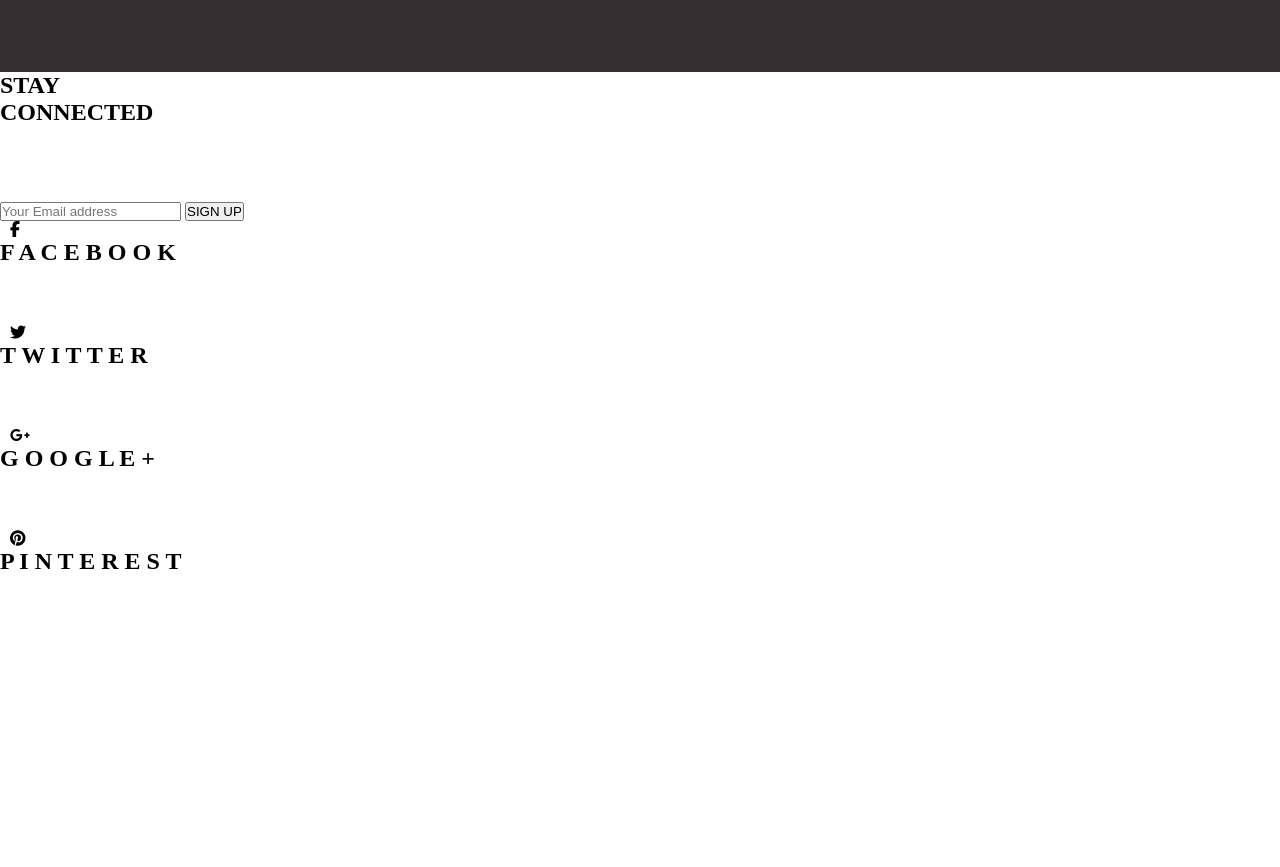
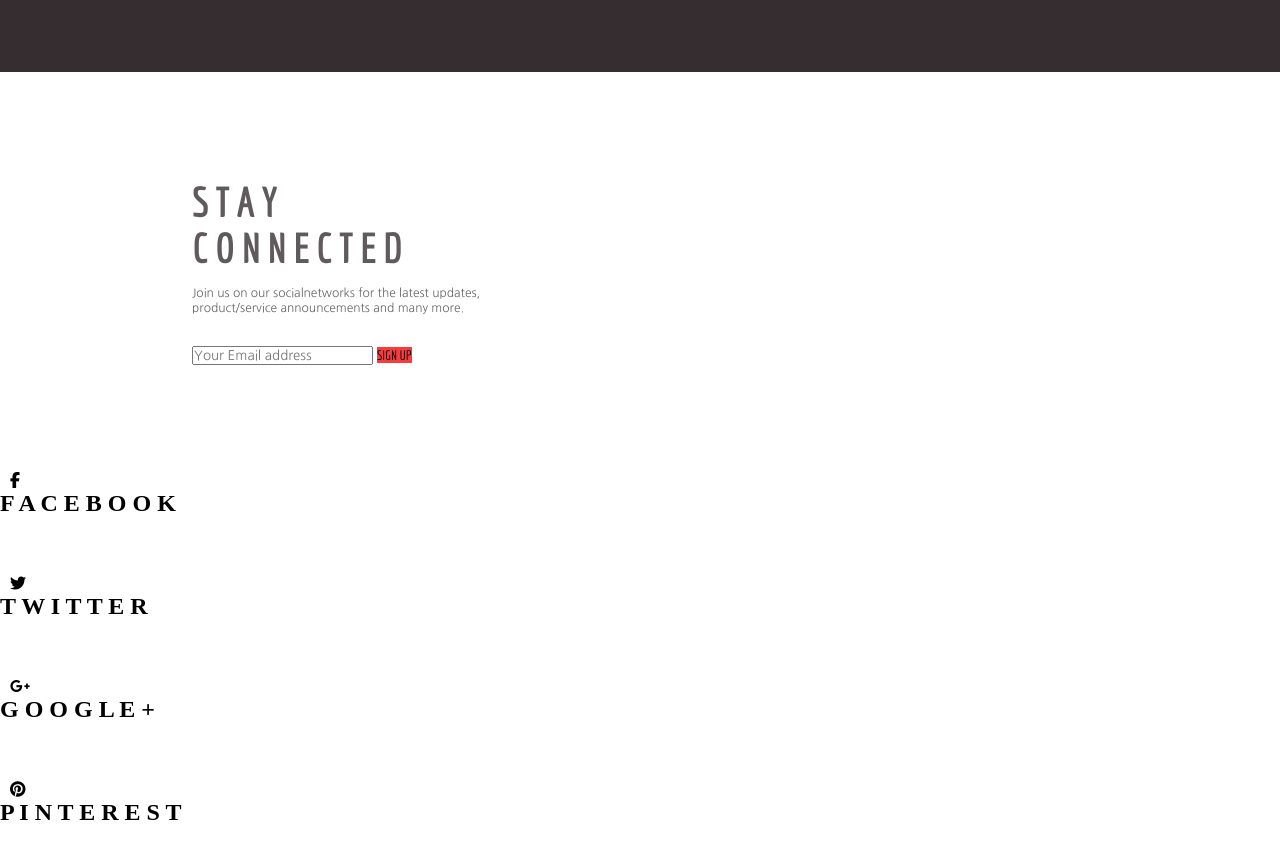
Before and after one commit to Kilel53/PSD-to-html, a plain HTML site: page index.html in a window 1280 px wide. Shown: the part 3916-4783 px from the top of the page. Before the commit the page ends 4549 px from the top, so only its background shows below. Drawn offline with Linux system fonts and the light colour scheme.

Commit message:
left area of the stay connected section

```diff
--- a/index.html
+++ b/index.html
@@ -344,8 +344,8 @@
       <div class="email">
         <h2 class="left-box">
           <!-- left side of the whole section -->
-          STAY <br />
-          CONNECTED
+          S T A Y <br />
+          C O N N E C T E D
         </h2>
         <p class="paragraph-before-email">
           Join us on our socialnetworks for the latest updates,
@@ -358,8 +358,9 @@
               name="your email"
               id="email"
               placeholder="Your Email address"
+              class="field"
             />
-            <input type="button" value="SIGN UP" />
+            <input type="button" value="SIGN UP" class="sign-up-button" />
           </form>
         </div>
       </div>
--- a/style.css
+++ b/style.css
@@ -592,3 +592,53 @@
   flex-direction: row;
   justify-content: center;
 }
+
+.stay-connected {
+  display: grid;
+  grid-template-columns: 50%, auto;
+}
+
+.left-box {
+  display: grid;
+  font-family: Economica, sans-serif;
+  font-size: 40px;
+  color: #605a5c;
+  margin-left: 30%;
+}
+
+.paragraph-before-email {
+  display: grid;
+  color: black;
+  font-family: "Nanum Gothic", sans-serif;
+  font-size: 12px;
+  margin-top: 15px;
+  width: max-content;
+  margin-left: 30%;
+  opacity: 60%;
+}
+
+.email {
+  width: 50%;
+  display: grid;
+  height: ;
+  align-content: center;
+  height: 400px;
+}
+
+::placeholder {
+  font-family: "Nanum Gothic", sans-serif;
+}
+
+.sign-up-button {
+  background-color: #f63c3c;
+  font-family: Economica, sans-serif;
+  margin: 0%;
+  padding: 0%;
+  border-style: none;
+}
+
+.field {
+  margin-top: 10px;
+  padding: 0%;
+  margin-left: 30%;
+}
```
